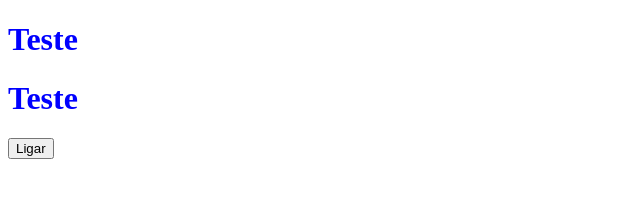
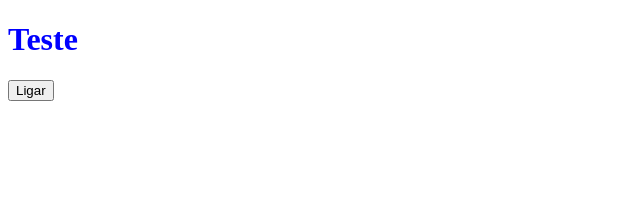
Before and after one commit to FranciscoDatsch/TCC2022, a plain HTML site: page index.html in a window 1280 px wide. Shown: the whole page, without its empty margins (0-640 px from the left). Drawn offline with Linux system fonts and the light colour scheme.

Commit message:
Update index.html

```diff
--- a/index.html
+++ b/index.html
@@ -9,7 +9,6 @@
 </head>
 <body>
     <h1 class="titulos">Teste</h1>
-    <h1 class="titulos">Teste</h1>
     <button id="ligar">Ligar</button>
     <script type="module" src="./main.js"></script>
 </body>
```
